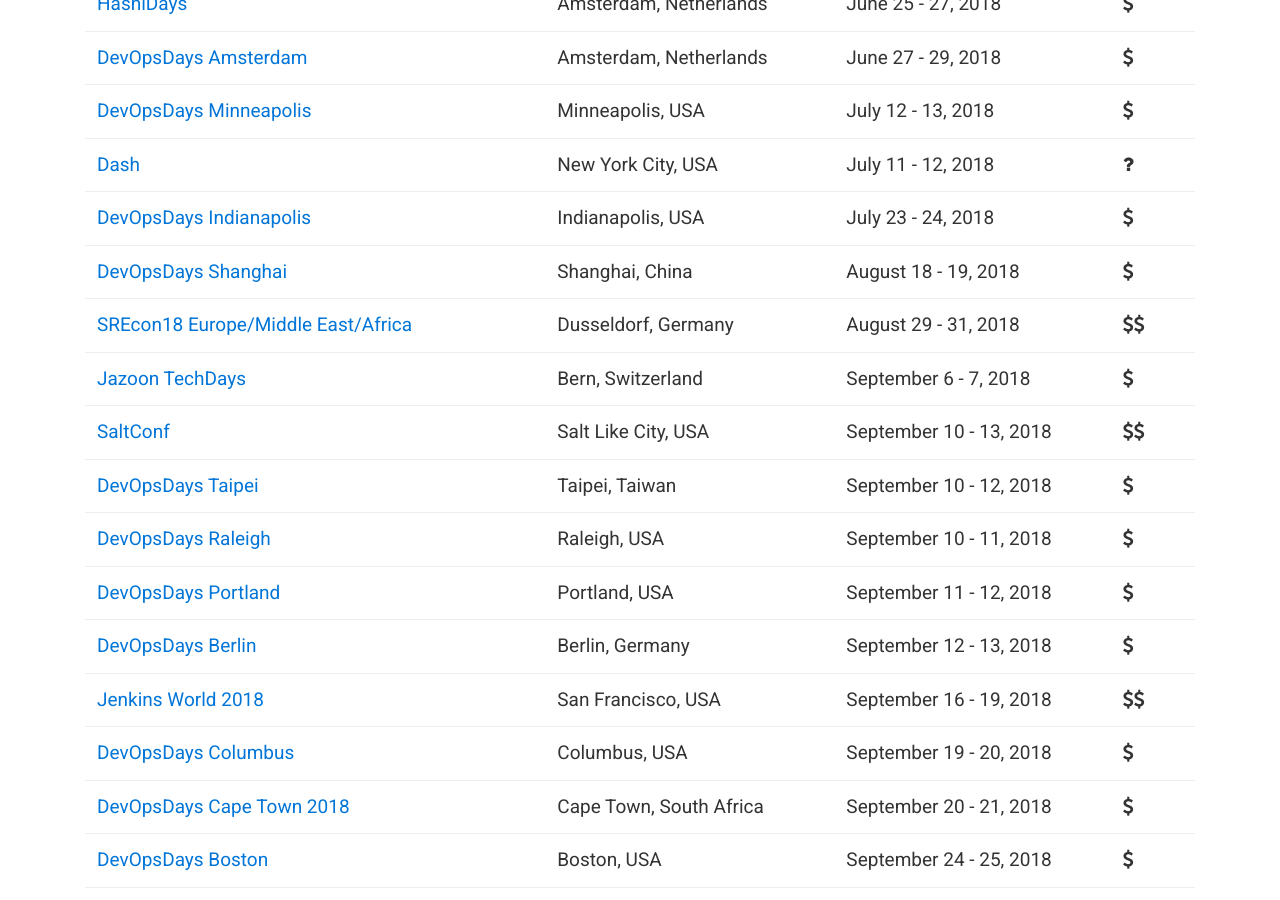
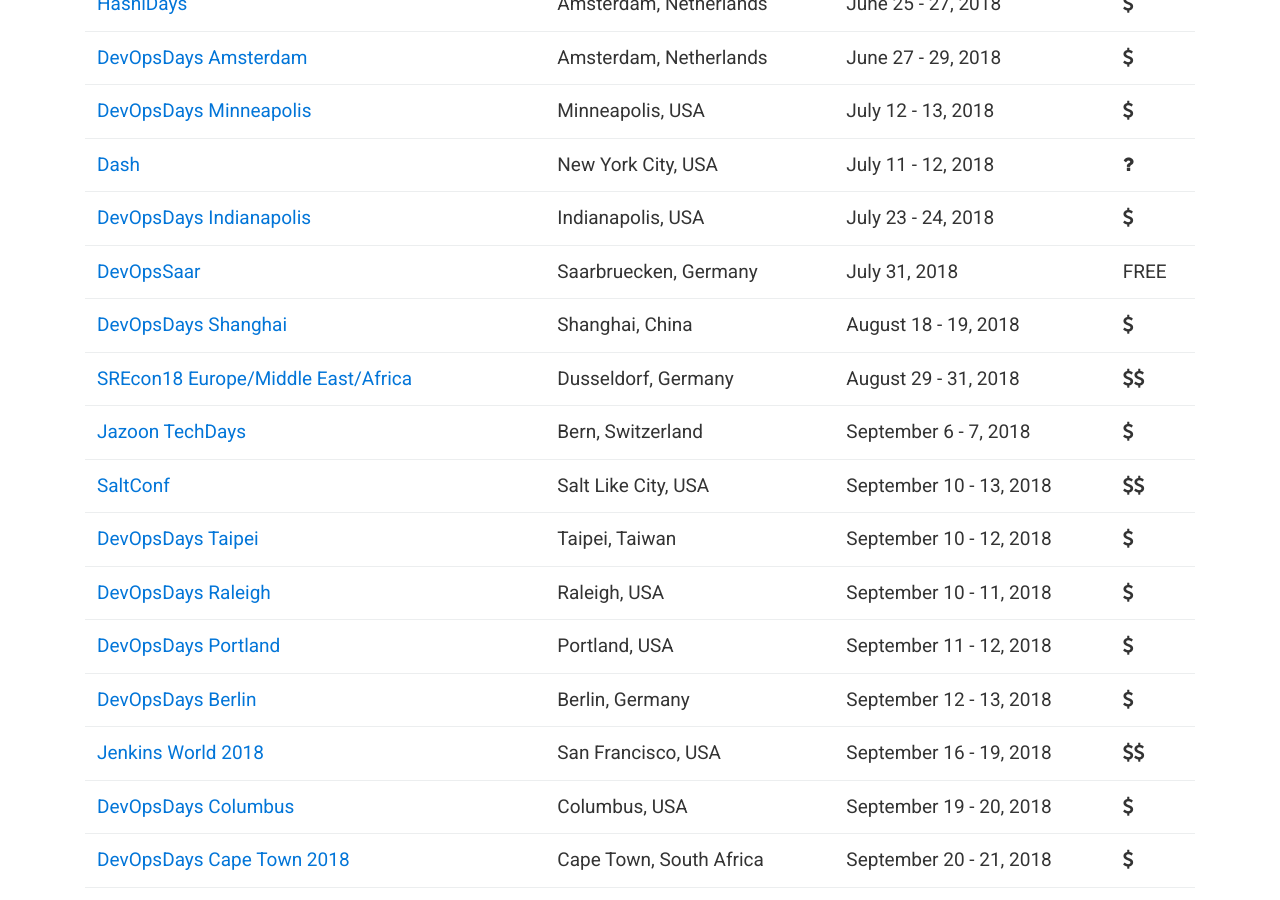
Before and after one commit to finspin/gotodevops.org, a Jekyll site: the page built from index.md, in a window 1280 px wide and 900 px high, scrolled down 3811 px. Built offline with Jekyll 4.4.1, drawn with Linux system fonts in a browser that asks for light colours; nearby versions of some CDN libraries.

Commit message:
Update conferences.yml

```diff
--- a/_data/conferences.yml
+++ b/_data/conferences.yml
@@ -629,6 +629,15 @@
   start-date: 1532347200
   cost: 1
 
+- name: DevOpsSaar
+  url: https://www.meetup.com/de-DE/DevOps-Saar/events/251877165/
+  location:
+      city: Saarbruecken
+      country: Germany
+  date: July 31, 2018
+  start-date: 1533060000
+  cost: free
+
 - name: SREcon18 Europe/Middle East/Africa
   url: https://www.usenix.org/conference/srecon18europe
   location:
```
